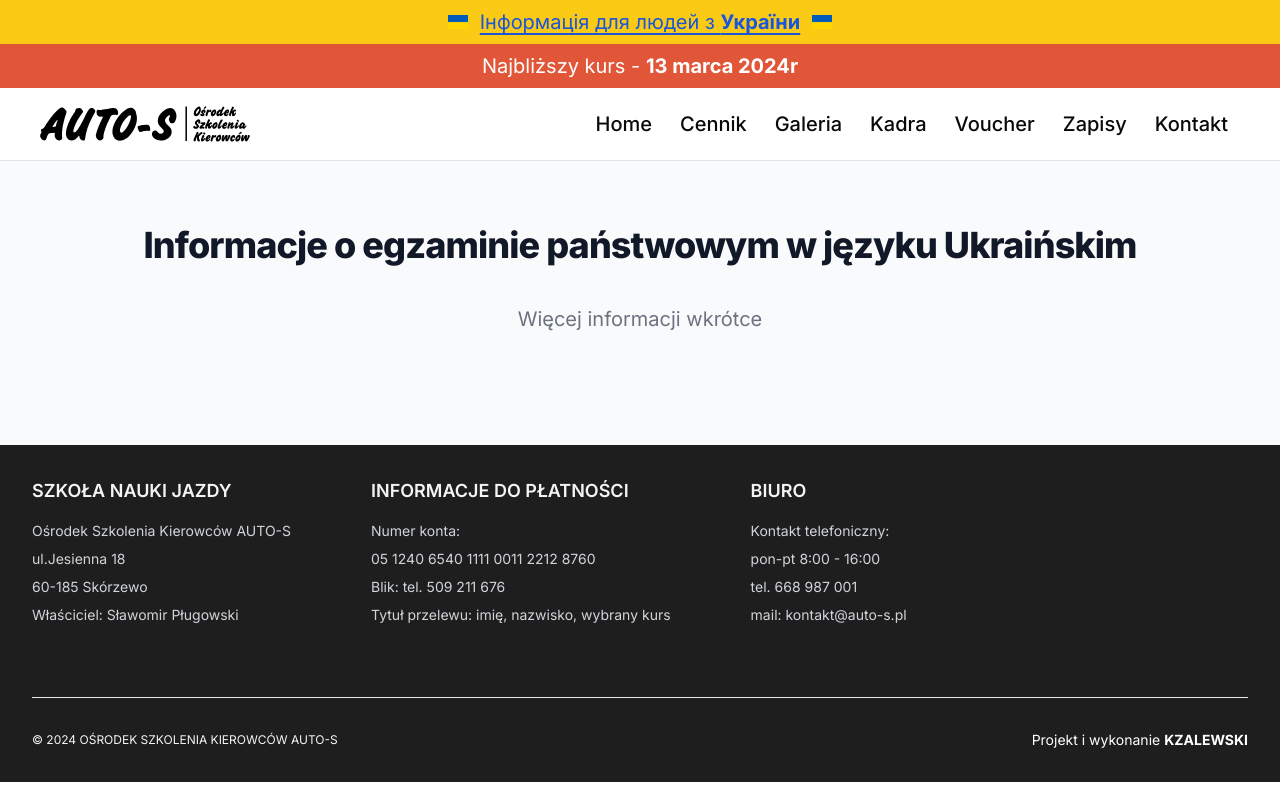
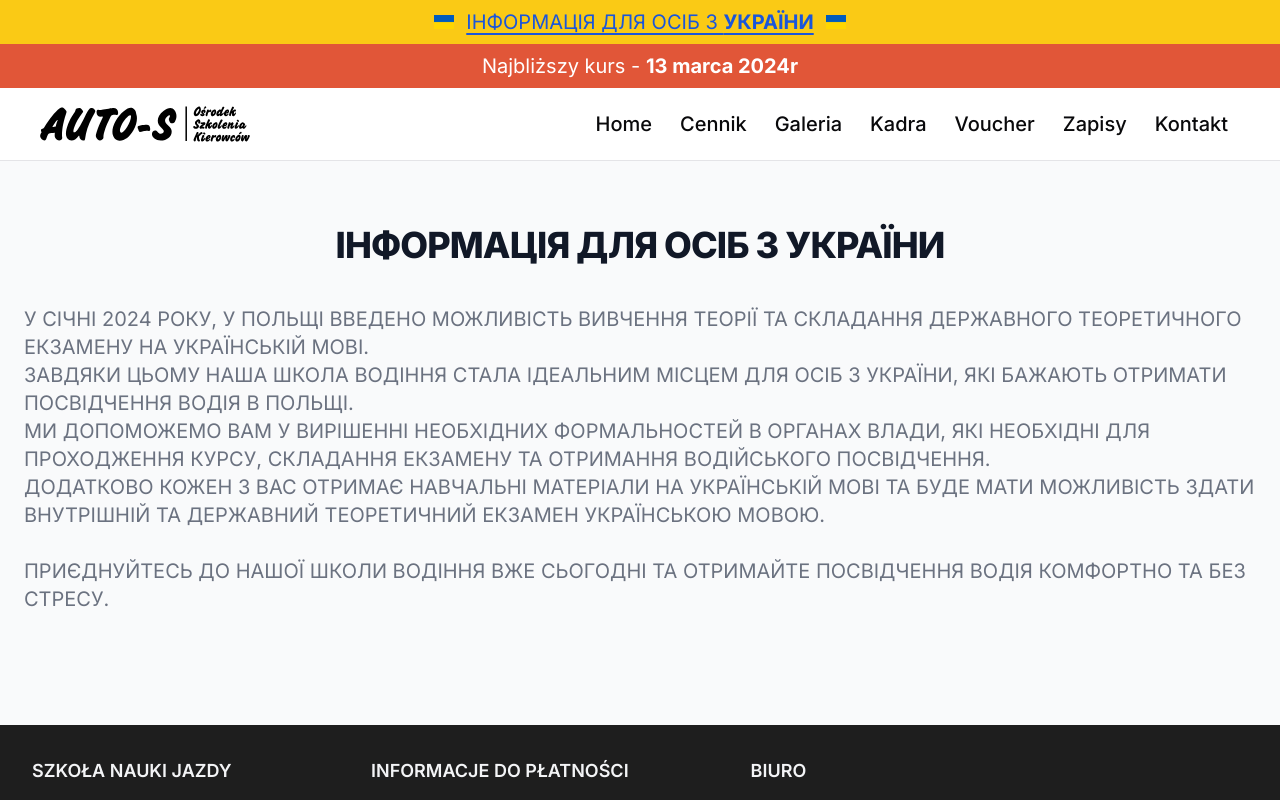
Before and after one commit to zalewa10/autosReact, a Next.js app: page /ukraina in a window 1280 px wide. Shown: the top 800 px of the page. Built offline with nearby package versions, Linux system fonts and the light colour scheme.

Commit message:
01.03.2024

```diff
--- a/app/ukraina/page.tsx
+++ b/app/ukraina/page.tsx
@@ -6,10 +6,22 @@ const Ukraina = () => {
       <div className="py-8 px-4 mx-auto max-w-screen-xl lg:py-16 lg:px-6">
         <div className="mx-auto text-center mb-8 lg:mb-12">
           <h2 className="mb-4 text-4xl tracking-tight font-extrabold text-gray-900">
-            Informacje o egzaminie państwowym w języku Ukraińskim
+            ІНФОРМАЦІЯ ДЛЯ ОСІБ З УКРАЇНИ{" "}
           </h2>
-          <p className="mt-10 font-normal text-gray-500 sm:text-xl">
-            Więcej informacji wkrótce
+          <p className="mt-10 font-normal text-left text-gray-500 sm:text-xl">
+            У СІЧНІ 2024 РОКУ, У ПОЛЬЩІ ВВЕДЕНО МОЖЛИВІСТЬ ВИВЧЕННЯ ТЕОРІЇ ТА
+            СКЛАДАННЯ ДЕРЖАВНОГО ТЕОРЕТИЧНОГО ЕКЗАМЕНУ НА УКРАЇНСЬКІЙ МОВІ.{" "}
+            <br />
+            ЗАВДЯКИ ЦЬОМУ НАША ШКОЛА ВОДІННЯ СТАЛА ІДЕАЛЬНИМ МІСЦЕМ ДЛЯ ОСІБ З
+            УКРАЇНИ, ЯКІ БАЖАЮТЬ ОТРИМАТИ ПОСВІДЧЕННЯ ВОДІЯ В ПОЛЬЩІ. <br /> МИ
+            ДОПОМОЖЕМО ВАМ У ВИРІШЕННІ НЕОБХІДНИХ ФОРМАЛЬНОСТЕЙ В ОРГАНАХ ВЛАДИ,
+            ЯКІ НЕОБХІДНІ ДЛЯ ПРОХОДЖЕННЯ КУРСУ, СКЛАДАННЯ ЕКЗАМЕНУ ТА ОТРИМАННЯ
+            ВОДІЙСЬКОГО ПОСВІДЧЕННЯ. <br /> ДОДАТКОВО КОЖЕН З ВАС ОТРИМАЄ
+            НАВЧАЛЬНІ МАТЕРІАЛИ НА УКРАЇНСЬКІЙ МОВІ ТА БУДЕ МАТИ МОЖЛИВІСТЬ
+            ЗДАТИ ВНУТРІШНІЙ ТА ДЕРЖАВНИЙ ТЕОРЕТИЧНИЙ ЕКЗАМЕН УКРАЇНСЬКОЮ МОВОЮ.{" "}
+            <br /> <br />
+            ПРИЄДНУЙТЕСЬ ДО НАШОЇ ШКОЛИ ВОДІННЯ ВЖЕ СЬОГОДНІ ТА ОТРИМАЙТЕ
+            ПОСВІДЧЕННЯ ВОДІЯ КОМФОРТНО ТА БЕЗ СТРЕСУ.
           </p>
         </div>
       </div>
--- a/app/voucher/page.tsx
+++ b/app/voucher/page.tsx
@@ -14,7 +14,7 @@ const Voucher = () => {
           </p>
         </div>
         <img
-          src="ikonki/voucher2.png"
+          src="/ikonki/voucher2.png"
           className="mx-auto text-center mb-8 lg:mb-12"
         />
       </div>
--- a/app/zapisy/page.tsx
+++ b/app/zapisy/page.tsx
@@ -2,8 +2,6 @@
 import { CustomForm } from "@/components/ProfileForm";
 import { Card, CardHeader } from "@/components/ui/card";
 import { Toaster } from "@/components/ui/toaster";
-import { szefito } from "@/public/galeria";
-import Image from "next/image";
 import React from "react";
 
 const Zapisy = () => {
@@ -22,8 +20,8 @@ const Zapisy = () => {
               <CustomForm />
             </div>
             <div className="lg:w-1/2">
-              <Image
-                src={szefito}
+              <img
+                src="/galeria/szefito.jpg"
                 alt="Szef AUTO-S - Sławomir Pługowski"
                 className="hidden lg:block w-auto ml-auto rounded-xl"
               />
--- a/components/Cennik.tsx
+++ b/components/Cennik.tsx
@@ -4,8 +4,6 @@ import Automat from "./elements/kategoriecennika/automat";
 import B1 from "./elements/kategoriecennika/b1";
 import Dodatki from "./elements/kategoriecennika/dodatki";
 import { Tabs, TabsContent, TabsList, TabsTrigger } from "@/components/ui/tabs";
-import Image from "next/image";
-import { pkk, przelew } from "@/public/ikonki";
 import { Separator } from "./ui/separator";
 const Cennik = () => {
   return (
@@ -69,8 +67,8 @@ const Cennik = () => {
           </div>
 
           <div className="hidden w-1/3 md:flex justify-end">
-            <Image
-              src={przelew}
+            <img
+              src="/ikonki/przelew.png"
               className="h-auto w-auto"
               alt="Zdjęcie przykładowego przelewu"
             />
@@ -97,8 +95,8 @@ const Cennik = () => {
               </p>
             </div>
             <div className="hidden w-1/3 md:flex justify-start">
-              <Image
-                src={pkk}
+              <img
+                src="/ikonki/pkk.jpg"
                 alt="Samochód szkoleniowy AUTO-S"
                 className="w-auto h-auto rounded-xl"
               />
--- a/components/Ukraina.tsx
+++ b/components/Ukraina.tsx
@@ -1,6 +1,4 @@
 import React from "react";
-import Image from "next/image";
-import { flaga } from "@/public/ikonki";
 import Link from "next/link";
 
 const Ukraina = () => {
@@ -8,13 +6,21 @@ const Ukraina = () => {
     <div className="bg-yellow-300 py-2 text-lg md:text-xl">
       <div className="text-center text-white font-lg ">
         <div className="flex justify-center items-center gap-3">
-          <Image src={flaga} className="w-5 border-black" alt="Flaga Ukrainy" />
+          <img
+            src="/ikonki/ukr.png"
+            className="w-5 border-black"
+            alt="Flaga Ukrainy"
+          />
           <Link href={"/ukraina"}>
             <p className="text-blue-700 underline underline-offset-4">
-              Інформація для людей з <b>України</b>
+              ІНФОРМАЦІЯ ДЛЯ ОСІБ З <b>УКРАЇНИ</b>
             </p>
           </Link>
-          <Image src={flaga} className="w-5 border-black" alt="Flaga Ukrainy" />
+          <img
+            src="/ikonki/ukr.png"
+            className="w-5 border-black"
+            alt="Flaga Ukrainy"
+          />
         </div>
       </div>
     </div>
--- a/components/elements/AboutCard.tsx
+++ b/components/elements/AboutCard.tsx
@@ -1,4 +1,3 @@
-import Image from "next/image";
 import {
   Card,
   CardContent,
@@ -15,7 +14,7 @@ const AboutCard = () => {
       {product.map((route, index) => (
         <Card className="bg-transparent border-gray-400" key={index}>
           <CardHeader>
-            <Image src={route.imgURL} alt="Image" width={50} height={50} />
+            <img src={route.imgURL} alt="Image" width={50} height={50} />
           </CardHeader>
           <CardContent>
             <CardTitle className="text-white text-base">{route.name}</CardTitle>
--- a/components/elements/KadraCard.tsx
+++ b/components/elements/KadraCard.tsx
@@ -1,14 +1,6 @@
 import React from "react";
 import { kadra } from "@/constants/kadra";
-import {
-  Card,
-  CardContent,
-  CardDescription,
-  CardFooter,
-  CardHeader,
-  CardTitle,
-} from "../ui/card";
-import Image from "next/image";
+import { Card, CardContent, CardHeader, CardTitle } from "../ui/card";
 
 const KadraCard = () => {
   return (
@@ -16,7 +8,7 @@ const KadraCard = () => {
       {kadra.map((value, key) => (
         <Card key={key}>
           <CardHeader>
-            <Image src={value.imgURL} alt={value.imie} />
+            <img src={value.imgURL} alt={value.imie} />
           </CardHeader>
           <CardContent>
             {value.rola ? "Właściciel" : <br />}
--- a/next.config.js
+++ b/next.config.js
@@ -1,4 +1,14 @@
-module.exports = {
+/**
+ * @type {import('next').NextConfig}
+ */
+const nextConfig = {
+  output: "export",
+  images: {
+    unoptimized: true,
+  },
+  trailingSlash: true,
+  skipTrailingSlashRedirect: true,
+  distDir: "dist",
   reactStrictMode: true,
   env: {
     NEXT_PUBLIC_JEDEN: process.env.NEXT_PUBLIC_JEDEN,
@@ -6,3 +16,5 @@ module.exports = {
     NEXT_PUBLIC_TRZY: process.env.NEXT_PUBLIC_TRZY,
   },
 };
+
+module.exports = nextConfig;
```
Also changed, not shown: constants/kadra.js (+11 -25 lines), tsconfig.json (+18 -4 lines), 178 other files (tests, documents, lock files or other folders).
